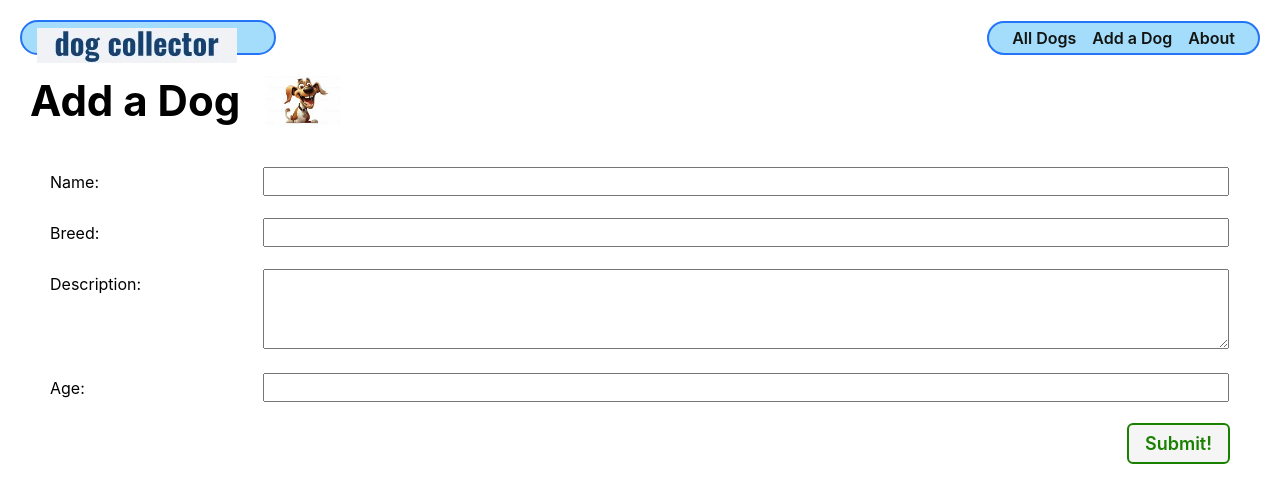
After one commit to deshaeb/dogcollector, a Django app: page /dogs/create/ in a window 1280 px wide. The commit adds this page. Shown: the top 503 px of the page. Run offline with Django 5.2, Linux system fonts and the light colour scheme.

Commit message:
Lab Part4

```diff
--- a/main_app/models.py
+++ b/main_app/models.py
@@ -1,4 +1,6 @@
 from django.db import models
+from django.urls import reverse
+
 
 # Create your models here.
 class Dog(models.Model):
@@ -9,3 +11,6 @@ class Dog(models.Model):
 
     def __str__(self):
         return f'{self.name} ({self.id})'
+
+    def get_absolute_url(self):
+        return reverse('dog-detail', kwargs={'dog_id': self.id})
--- /dev/null
+++ b/main_app/static/css/form.css
@@ -0,0 +1,39 @@
+.form-container {
+    display: flex;
+    flex-direction: column;
+    width: 100%;
+  }
+
+  table {
+    padding: 0 40px;
+    width: 100%;
+    border-spacing: 0 20px;
+  }
+
+  th {
+    text-align: left;
+    padding: 6px 20px 0 0;
+    font-weight: normal;
+    vertical-align: top;
+    font-size: var(--font-reg);
+  }
+
+  td {
+    max-width: 60%;
+  }
+
+  td > * {
+    width: 100%;
+    padding: 2px 4px;
+    font-size: var(--font-l);
+  }
+
+  td > textarea {
+    height: calc(4 * var(--font-l) + 8px);
+    font-family: inherit;
+  }
+
+  .btn {
+    align-self: flex-end;
+    margin-right: 40px;
+  }
--- a/main_app/templates/base.html
+++ b/main_app/templates/base.html
@@ -28,6 +28,7 @@
       <nav>
         <ul>
           <li><a href="{% url 'dog-index' %}">All Dogs</a></li>
+          <li><a href="{% url 'dog-create' %}">Add a Dog</a></li>
           <li><a href="{% url 'about' %}">About</a></li>
         </ul>
       </nav>
--- a/main_app/templates/dogs/detail.html
+++ b/main_app/templates/dogs/detail.html
@@ -16,6 +16,11 @@
       <h2>A {{ dog.breed }} doggy.</h2>
     {% endif %}
     <p>{{ dog.description }}</p>
+
+    <div class="dog-actions">
+      <a href="{% url 'dog-update' dog.id %}" class="btn warn">Edit</a>
+      <a href="{% url 'dog-delete' dog.id %}" class="btn danger">Delete</a>
+    </div>
   </div>
 </section>
 {% endblock %}
--- a/main_app/templates/home.html
+++ b/main_app/templates/home.html
@@ -6,10 +6,5 @@
   <div class="dog-container">
     <img src="{% static 'images/shaggy.jpg' %}" alt="The Dog Collector Dog" />
   </div>
-  <img
-    src="{% static 'images/cool-dog.png' %}"
-    alt="Text reads: Dog Collector"
-  />
 </section>
-
 {% endblock %}
--- /dev/null
+++ b/main_app/templates/main_app/dog_form.html
@@ -0,0 +1,23 @@
+{% extends 'base.html' %}
+{% load static %}
+{% block head %}
+<link rel="stylesheet" href="{% static 'css/form.css' %}" />
+{% endblock %}
+{% block content %}
+<div class="page-header">
+  {% if object %}
+  <h1>Edit {{ object.name }}</h1>
+  {% else %}
+  <h1>Add a Dog</h1>
+  {% endif %}
+  <img src="{% static 'images/bucktooth.jpg' %}"
+  alt="A skater boy dog" />
+</div>
+<form action="" method="post" class="form-container">
+  {% csrf_token %}
+  <table>
+    {{ form.as_table }}
+  </table>
+  <button type="submit" class="btn submit">Submit!</button>
+</form>
+{% endblock %}
--- a/main_app/urls.py
+++ b/main_app/urls.py
@@ -5,5 +5,8 @@ urlpatterns = [
   path('', views.home, name='home'),
   path('about/', views.about, name='about'),
   path('dogs/', views.dog_index, name='dog-index'),
+  path('dogs/create/', views.DogCreate.as_view(), name='dog-create'),
   path('dogs/<int:dog_id>/', views.dog_detail, name='dog-detail'),
+  path('dogs/<int:pk>/update/', views.DogUpdate.as_view(), name='dog-update'),
+  path('dogs/<int:pk>/delete/', views.DogDelete.as_view(), name='dog-delete'),
 ]
--- a/main_app/views.py
+++ b/main_app/views.py
@@ -1,4 +1,5 @@
 from django.shortcuts import render
+from django.views.generic.edit import CreateView, UpdateView, DeleteView
 from .models import Dog
 
 
@@ -16,3 +17,16 @@ def dog_index(request):
 def dog_detail(request, dog_id):
   dog = Dog.objects.get(id=dog_id)
   return render(request,  'dogs/detail.html', {'dog': dog})
+
+class DogCreate(CreateView):
+  model = Dog
+  fields = '__all__'
+  # success_url = '/dogs/{id}'
+
+class DogUpdate(UpdateView):
+  model = Dog
+  fields = ['breed', 'description', 'age']
+
+class DogDelete(DeleteView):
+  model = Dog
+  success_url = '/dogs/'
```
Also changed, not shown: main_app/templates/main_app/dog_confirm_delete.html (added, +18 -0 lines).
